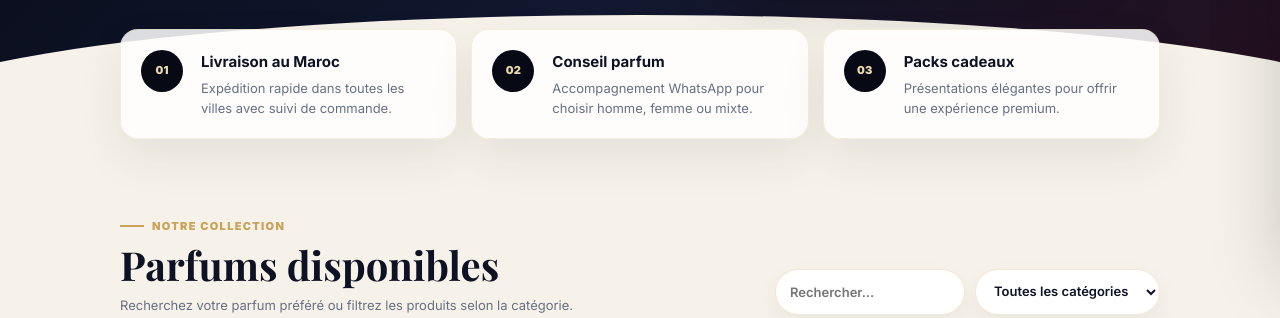
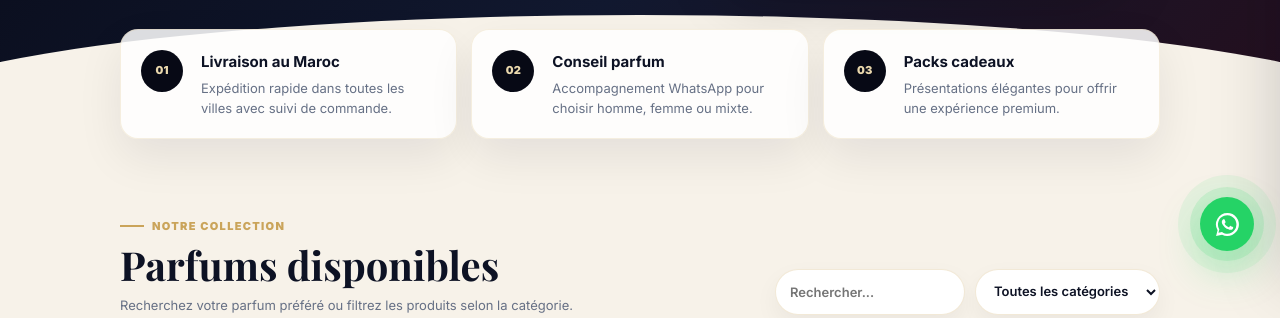
Before and after one commit to yildiz-web/demo-boutique-enligne, a plain HTML site: page index.html in a window 1280 px wide. Shown: the part 523-841 px from the top of the page. Drawn offline with nearby package versions, Linux system fonts and the light colour scheme.

Commit message:
amélioration du design du portfolio

```diff
--- a/index.html
+++ b/index.html
@@ -398,6 +398,18 @@
     Produit ajouté au panier
   </div>
 
+  <a
+    href="https://wa.me/212699890818?text=Bonjour%2C%20je%20souhaite%20avoir%20plus%20d'informations%20sur%20vos%20parfums."
+    class="whatsapp-float"
+    target="_blank"
+    rel="noopener"
+    aria-label="Contacter Maison Élixir sur WhatsApp"
+  >
+    <svg viewBox="0 0 32 32" aria-hidden="true">
+      <path d="M16 3.2A12.7 12.7 0 0 0 5.05 22.34L3.4 28.8l6.62-1.58A12.72 12.72 0 1 0 16 3.2Zm0 22.96c-2.1 0-4.04-.63-5.67-1.72l-.4-.27-3.9.93.97-3.78-.26-.42A10.16 10.16 0 1 1 16 26.16Zm5.62-7.58c-.31-.16-1.83-.9-2.12-1-.28-.11-.49-.16-.69.16-.2.31-.79 1-.97 1.2-.18.21-.36.23-.67.08-.31-.16-1.31-.48-2.5-1.54-.92-.82-1.55-1.84-1.73-2.15-.18-.31-.02-.48.14-.63.14-.14.31-.36.47-.54.16-.18.2-.31.31-.52.1-.2.05-.39-.03-.54-.08-.16-.69-1.67-.95-2.29-.25-.6-.51-.52-.69-.53h-.59c-.2 0-.54.08-.82.39-.28.31-1.08 1.05-1.08 2.57 0 1.51 1.1 2.97 1.26 3.18.16.2 2.18 3.33 5.28 4.67.74.32 1.31.51 1.76.65.74.23 1.42.2 1.95.12.6-.09 1.83-.75 2.09-1.47.26-.72.26-1.34.18-1.47-.08-.13-.28-.21-.59-.36Z" />
+    </svg>
+  </a>
+
   <script src="script.js"></script>
 </body>
 </html>
--- a/style.css
+++ b/style.css
@@ -1051,6 +1051,40 @@ img {
   transform: translateX(-50%) translateY(0);
 }
 
+.whatsapp-float {
+  position: fixed;
+  right: 26px;
+  bottom: 26px;
+  z-index: 1250;
+  width: 54px;
+  height: 54px;
+  border-radius: 50%;
+  display: flex;
+  align-items: center;
+  justify-content: center;
+  background: #25d366;
+  color: #ffffff;
+  box-shadow:
+    0 0 0 10px rgba(37, 211, 102, 0.14),
+    0 0 0 22px rgba(37, 211, 102, 0.08),
+    0 18px 42px rgba(37, 211, 102, 0.34);
+  transition: 0.25s;
+}
+
+.whatsapp-float svg {
+  width: 29px;
+  height: 29px;
+  fill: currentColor;
+}
+
+.whatsapp-float:hover {
+  transform: translateY(-3px);
+  box-shadow:
+    0 0 0 12px rgba(37, 211, 102, 0.16),
+    0 0 0 24px rgba(37, 211, 102, 0.08),
+    0 22px 54px rgba(37, 211, 102, 0.42);
+}
+
 .empty-message {
   grid-column: 1 / -1;
   padding: 34px;
@@ -1308,6 +1342,18 @@ img {
     grid-template-columns: 1fr;
     gap: 26px;
   }
+
+  .whatsapp-float {
+    right: 18px;
+    bottom: 18px;
+    width: 50px;
+    height: 50px;
+  }
+
+  .whatsapp-float svg {
+    width: 27px;
+    height: 27px;
+  }
 }
 
 
```
